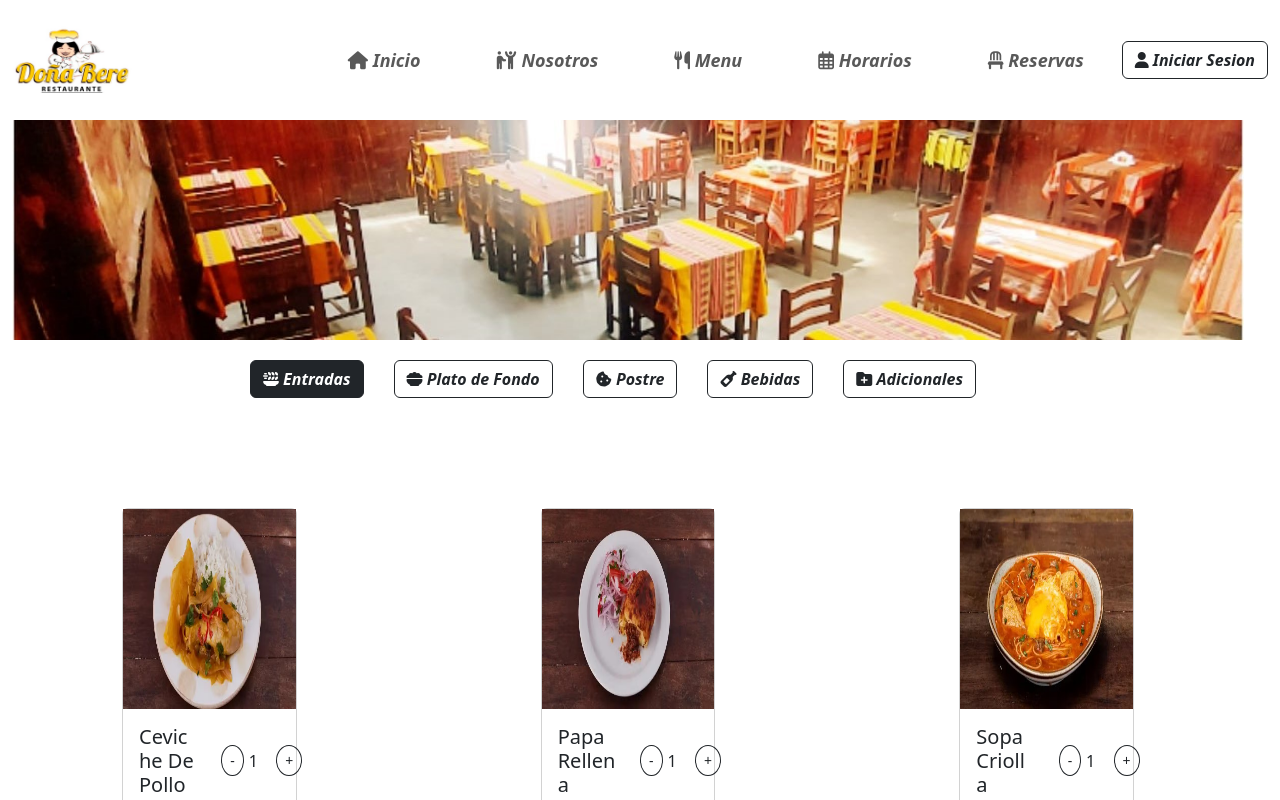
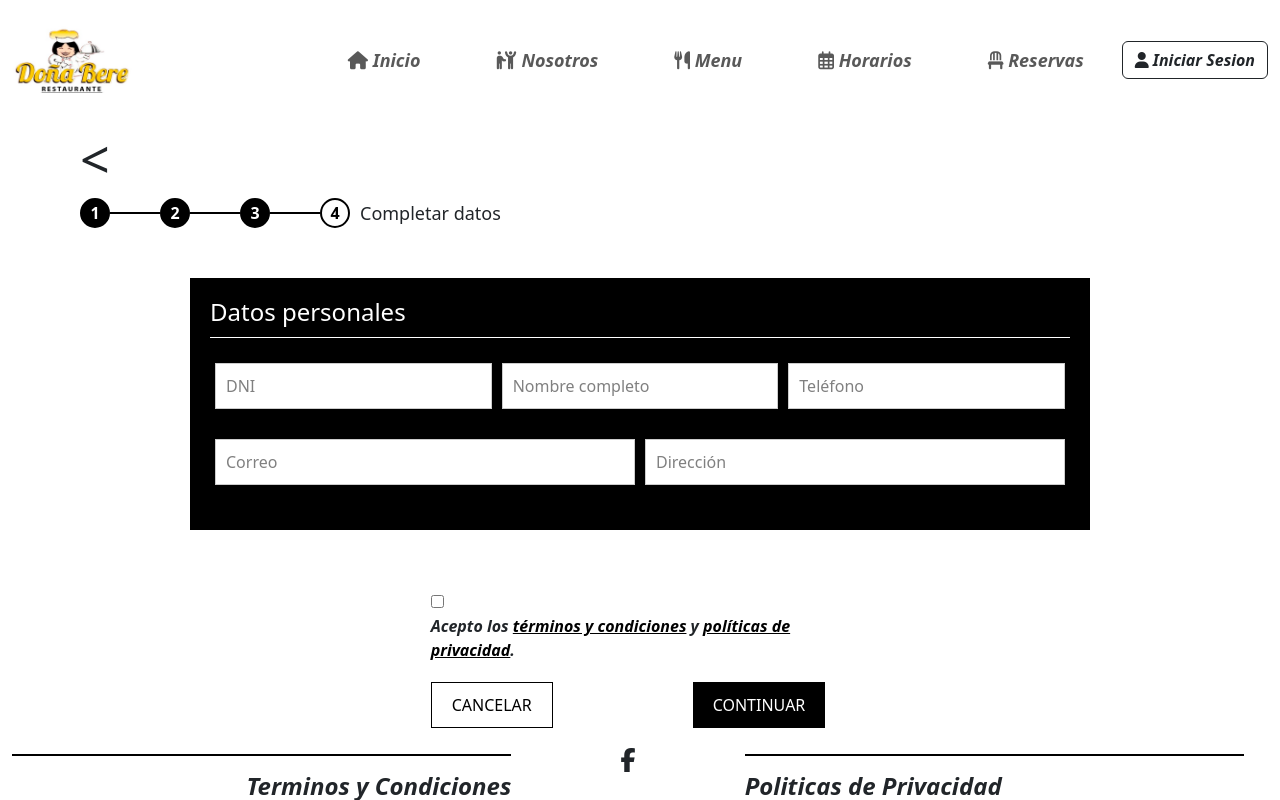
Before and after one commit to DonaBere-Restaurant/Frontend, an Angular app in the folder RestaurantBere/: page / in a window 1280 px wide. Shown: the top 800 px of the page. Built offline with nearby package versions, Linux system fonts and the light colour scheme.

Commit message:
interfaz completar datos

```diff
--- a/RestaurantBere/src/app/app.component.html
+++ b/RestaurantBere/src/app/app.component.html
@@ -1,4 +1,4 @@
 <app-navegador></app-navegador>
-<app-menu></app-menu>
+<app-completardatos></app-completardatos>
 <app-piepagina></app-piepagina>
 <router-outlet />
--- a/RestaurantBere/src/app/app.component.ts
+++ b/RestaurantBere/src/app/app.component.ts
@@ -8,11 +8,12 @@ import { NavcrearcuentaComponent } from "./navcrearcuenta/navcrearcuenta.compone
 import { NaviniciarsesionComponent } from './naviniciarsesion/naviniciarsesion.component';
 import { IniciarsesionComponent } from "./iniciarsesion/iniciarsesion.component";
 import { MenuComponent } from "./menu/menu.component";
+import {CompletardatosComponent} from "./completardatos/completardatos.component";
 
 @Component({
   selector: 'app-root',
   standalone: true,
-  imports: [RouterOutlet, NavegadorComponent, CuerpoComponent, PiepaginaComponent, CrearcuentaComponent, NavcrearcuentaComponent, NaviniciarsesionComponent, IniciarsesionComponent, MenuComponent],
+  imports: [RouterOutlet, NavegadorComponent, CuerpoComponent, PiepaginaComponent, CrearcuentaComponent, NavcrearcuentaComponent, NaviniciarsesionComponent, IniciarsesionComponent, MenuComponent, CompletardatosComponent],
   templateUrl: './app.component.html',
   styleUrl: './app.component.scss'
 })
--- /dev/null
+++ b/RestaurantBere/src/app/completardatos/completardatos.component.html
@@ -0,0 +1,55 @@
+
+
+<nav style="--bs-breadcrumb-divider: '';" aria-label="breadcrumb">
+  <ol class="breadcrumb">
+    <li class="breadcrumb-item"><a href="#"> < </a></li>
+    <li class="breadcrumb-item active" aria-current="page"></li>
+    <div class="progress-container">
+      <div class="circle completed">1</div>
+      <div class="line"></div>
+      <div class="circle completed">2</div>
+      <div class="line"></div>
+      <div class="circle completed">3</div>
+      <div class="line"></div>
+      <div class="circle">4</div>
+      <span class="label">Completar datos</span>
+    </div>
+  </ol>
+</nav>
+
+
+
+
+<div class="form-container">
+  <h2>Datos personales</h2>
+
+  <div class="form-group">
+
+    <input type="text" placeholder="DNI">
+
+    <input type="text" placeholder="Nombre completo">
+
+    <input type="text" placeholder="Teléfono">
+  </div>
+
+  <div class="form-group full-width">
+    <input type="email" placeholder="Correo">
+    <input type="text" placeholder="Dirección">
+  </div>
+
+</div>
+
+
+<div class="container-fluid row">
+  <div class="col-md-4 offset-md-4 fst-italic fw-semibold">
+  <div class="checkbox-container">
+    <input type="checkbox" id="terms" required>
+    <label for="terms">Acepto los <a href="#">términos y condiciones</a> y <a href="#">políticas de privacidad</a>.</label>
+  </div>
+
+  <div class="buttons">
+    <button type="button" class="cancel">CANCELAR</button>
+    <button type="submit">CONTINUAR</button>
+  </div>
+  </div>
+</div>
--- /dev/null
+++ b/RestaurantBere/src/app/completardatos/completardatos.component.scss
@@ -0,0 +1,140 @@
+
+.progress {
+  display: flex;
+  justify-content: center;
+  margin: 20px 0;
+}
+.progress div {
+  width: 20px;
+  height: 20px;
+  background-color: black;
+  border-radius: 50%;
+  margin: 0 5px;
+  color: white;
+  display: flex;
+  justify-content: center;
+  align-items: center;
+  font-size: 14px;
+}
+.progress div.active {
+  background-color: black;
+}
+
+.form-container {
+  max-width: 900px;
+  margin: 50px auto;
+  background-color: black;
+  padding: 20px;
+  color: white;
+}
+.form-container h2 {
+  font-size: 24px;
+  margin-bottom: 20px;
+  border-bottom: 1px solid white;
+  padding-bottom: 10px;
+}
+.form-group {
+  display: flex;
+  justify-content: space-between;
+  margin-bottom: 20px;
+}
+
+.breadcrumb a {
+  color: inherit;
+  text-decoration: none;
+  margin-right: 850px;
+}
+.breadcrumb{
+  font-size: 52px;
+  margin-left: 80px;
+}
+
+.form-group input {
+  width: 45%;
+  padding: 10px;
+  border: 1px solid #ccc;
+  font-size: 16px;
+  margin: 5px;
+}
+.form-group.full-width input {
+  width: 100%;
+}
+input::placeholder {
+  color: gray;
+}
+.checkbox-container {
+  margin-top: 10px;
+}
+.checkbox-container input {
+  margin-right: 5px;
+}
+
+.checkbox-container a {
+  color: black;
+  font-weight: bold;
+}
+
+.buttons {
+  display: flex;
+  justify-content: space-between;
+  margin-top: 20px;
+}
+.buttons button {
+  padding: 10px 20px;
+  background-color: black;
+  color: white;
+  border: none;
+  cursor: pointer;
+  font-size: 16px;
+}
+.buttons button.cancel {
+  background-color: white;
+  color: black;
+  border: 1px solid black;
+}
+
+.container-fluid {
+  display: flex;
+  align-items: center;
+  justify-content: flex-start;
+}
+
+.back-arrow {
+  margin-right: 20px;
+}
+
+
+.progress-container {
+  display: flex;
+  align-items: center;
+}
+
+.circle {
+  width: 30px;
+  height: 30px;
+  border-radius: 50%;
+  background-color: white;
+  border: 2px solid black;
+  display: flex;
+  align-items: center;
+  justify-content: center;
+  color: black;
+  font-weight: bold;
+  font-size: 16px;
+}
+
+.completed {
+  background-color: black;
+  color: white;
+}
+
+.line {
+  width: 50px;
+  height: 2px;
+  background-color: black;
+}
+
+.label {
+  margin-left: 10px;
+  font-size: 18px;
+}
```
Also changed, not shown: RestaurantBere/src/app/completardatos/completardatos.component.ts (added, +12 -0 lines), 1 other file (tests, documents, lock files or other folders).
